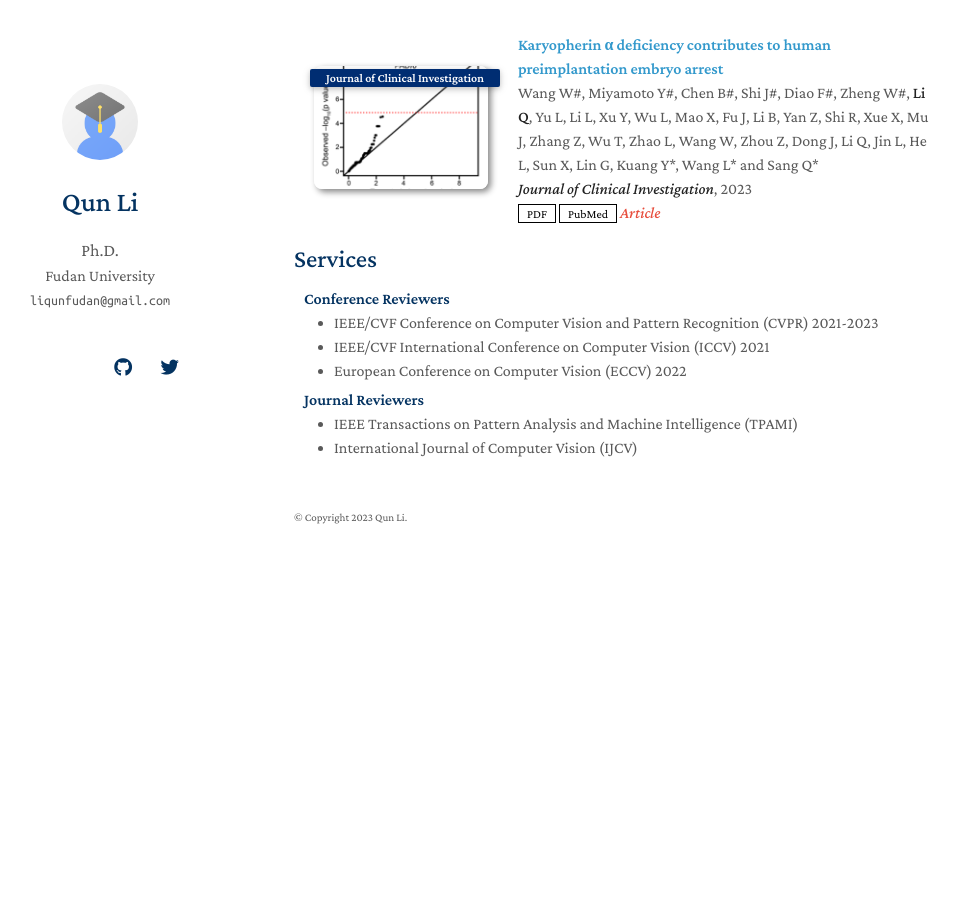
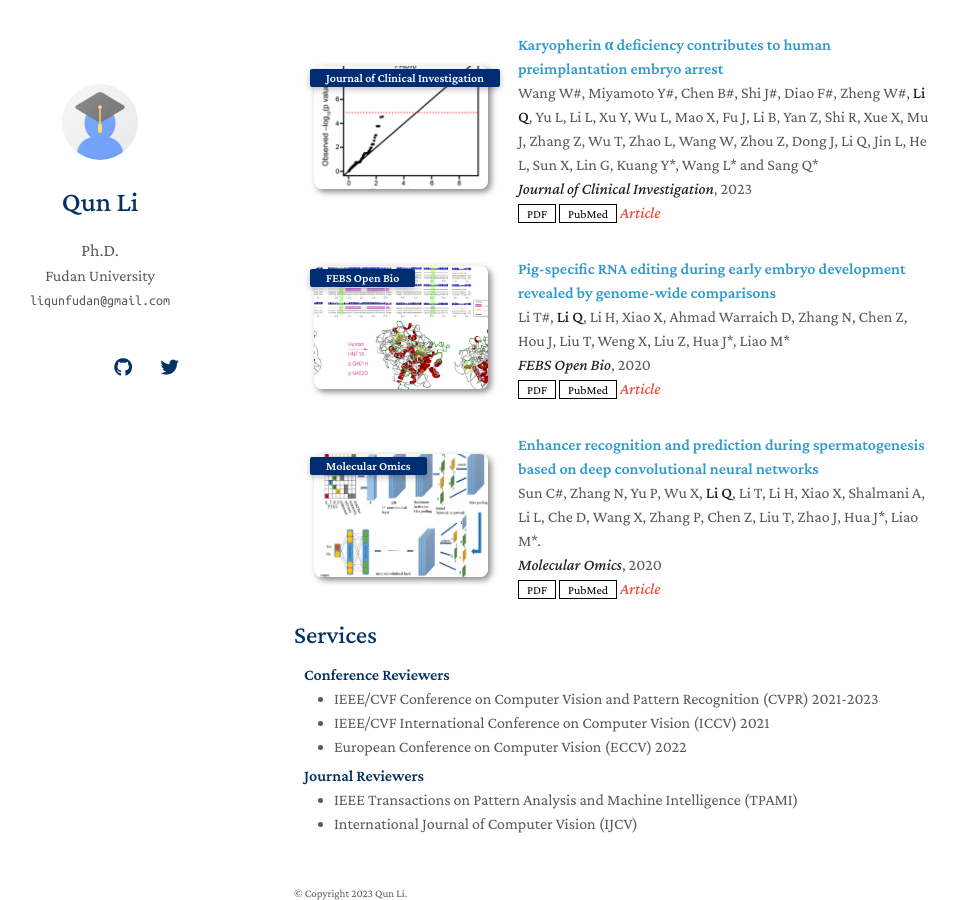
Before and after one commit to liqunbio/liqunbio.github.io, a Jekyll site: the page built from index.md, in a window 1280 px wide and 900 px high, scrolled down 1726 px. Shown: the whole window, without its empty margins (176-1135 px from the left). Built offline with Jekyll 4.4.1, drawn with Linux system fonts in a browser that asks for light colours; nearby versions of some CDN libraries; a style sheet for code colours, icons or effects is not loaded; our own code applies the rules of GitHub Pages for plain Markdown files; before the commit the page ends 2324 px from its top, so only the background shows below that.

Commit message:
Update publications.md

```diff
--- a/_includes/publications.md
+++ b/_includes/publications.md
@@ -87,7 +87,7 @@
     <li>
       <div class="pub-row">
       <div class="col-sm-3 abbr" style="position: relative;padding-right: 15px;padding-left: 15px;">
-          <img src="assets/img/2021_MO_spermotogenesis.png" class="teaser img-fluid z-depth-1">
+          <img src="assets/img/2020_MO_spermotogenesis.png" class="teaser img-fluid z-depth-1">
           <abbr class="badge">Molecular Omics</abbr>
       </div>
 
@@ -143,5 +143,45 @@
       </div>
       </div>
     </li>
+<br>
+    <li>
+      <div class="pub-row">
+      <div class="col-sm-3 abbr" style="position: relative;padding-right: 15px;padding-left: 15px;">
+          <img src="assets/img/2020_FOB_RNAEditing.png" class="teaser img-fluid z-depth-1">
+          <abbr class="badge">FEBS Open Bio</abbr>
+      </div>
+
+      <div class="col-sm-9" style="position: relative;padding-right: 15px;padding-left: 20px;">
+          <div class="title"><a href="">Pig-specific RNA editing during early embryo development revealed by genome-wide comparisons</a></div>
+          <div class="author">Li T#, <strong>Li Q</strong>, Li H, Xiao X, Ahmad Warraich D, Zhang N, Chen Z, Hou J, Liu T, Weng X, Liu Z, Hua J*, Liao M*</div>
+          <div class="periodical"><strong><em>FEBS Open Bio</em></strong>, 2020</div>
+          <div class="links">
+          <a href="" class="btn btn-sm z-depth-0" role="button" target="_blank" style="font-size:12px;">PDF</a>
+          <a href="https://pubmed.ncbi.nlm.nih.gov/32433824/" class="btn btn-sm z-depth-0" role="button" target="_blank" style="font-size:12px;">PubMed</a>
+          <strong><i style="color:#e74d3c">Article</i></strong>
+          </div>
+      </div>
+      </div>
+    </li>
+<br>
+    <li>
+      <div class="pub-row">
+      <div class="col-sm-3 abbr" style="position: relative;padding-right: 15px;padding-left: 15px;">
+          <img src="assets/img/2020_MO_Enhancer.png" class="teaser img-fluid z-depth-1">
+          <abbr class="badge">Molecular Omics</abbr>
+      </div>
+
+      <div class="col-sm-9" style="position: relative;padding-right: 15px;padding-left: 20px;">
+          <div class="title"><a href="">Enhancer recognition and prediction during spermatogenesis based on deep convolutional neural networks</a></div>
+          <div class="author">Sun C#, Zhang N, Yu P, Wu X, <strong>Li Q</strong>, Li T, Li H, Xiao X, Shalmani A, Li L, Che D, Wang X, Zhang P, Chen Z, Liu T, Zhao J, Hua J*, Liao M*.</div>
+          <div class="periodical"><strong><em>Molecular Omics</em></strong>, 2020</div>
+          <div class="links">
+          <a href="" class="btn btn-sm z-depth-0" role="button" target="_blank" style="font-size:12px;">PDF</a>
+          <a href="https://pubmed.ncbi.nlm.nih.gov/32568326/" class="btn btn-sm z-depth-0" role="button" target="_blank" style="font-size:12px;">PubMed</a>
+          <strong><i style="color:#e74d3c">Article</i></strong>
+          </div>
+      </div>
+      </div>
+    </li>
 </ol>
 </div>
```
